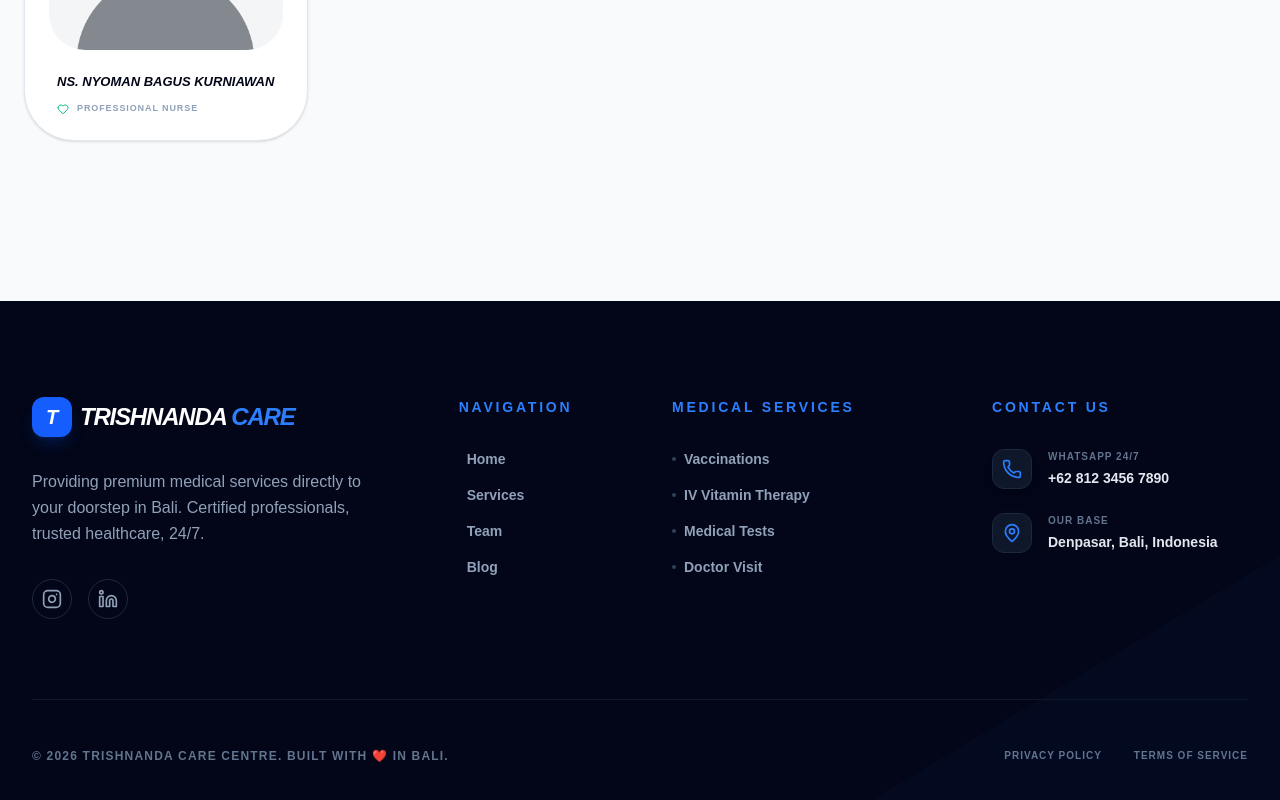
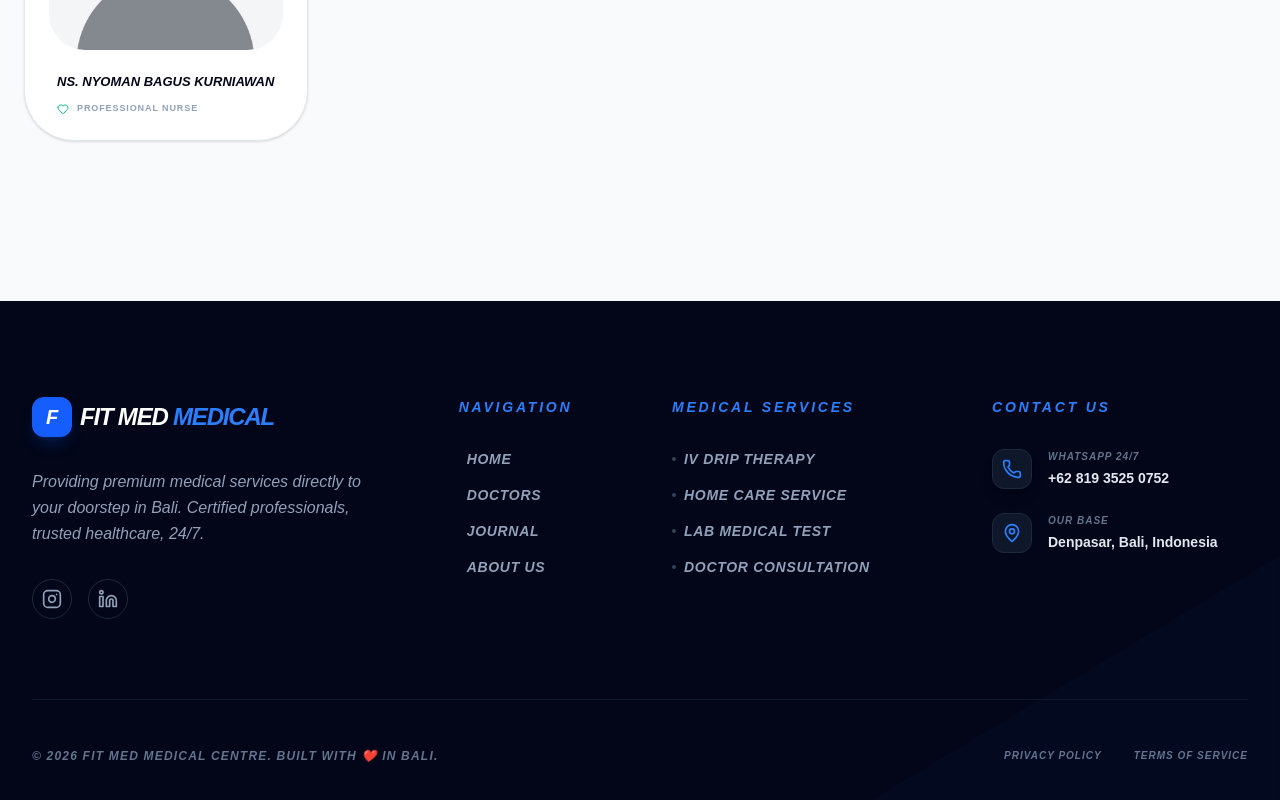
Before and after one commit to TanganIkan/FitMedMedical, a Next.js app: page /doctor in a window 1280 px wide. Shown: the part 2972-3772 px from the top of the page. Built offline with nearby package versions, Linux system fonts and the light colour scheme.

Commit message:
update footer

```diff
--- a/app/components/Footer.tsx
+++ b/app/components/Footer.tsx
@@ -16,30 +16,45 @@ export default function Footer() {
         <div className="grid grid-cols-1 md:grid-cols-2 lg:grid-cols-12 gap-16 mb-20">
           <div className="lg:col-span-4">
             <div className="flex items-center gap-2 mb-8">
-              <div className="w-10 h-10 bg-blue-600 rounded-xl flex items-center justify-center font-black text-xl italic shadow-lg shadow-blue-600/20">T</div>
+              {/* UPDATE LOGO BRAND */}
+              <div className="w-10 h-10 bg-blue-600 rounded-xl flex items-center justify-center font-black text-xl italic shadow-lg shadow-blue-600/20 text-white">F</div>
               <span className="text-2xl font-black tracking-tighter uppercase italic">
-                Trishnanda <span className="text-blue-500">Care</span>
+                Fit Med <span className="text-blue-500">Medical</span>
               </span>
             </div>
-            <p className="text-slate-400 leading-relaxed max-w-sm mb-8 font-medium">Providing premium medical services directly to your doorstep in Bali. Certified professionals, trusted healthcare, 24/7.</p>
+            <p className="text-slate-400 leading-relaxed max-w-sm mb-8 font-medium italic">Providing premium medical services directly to your doorstep in Bali. Certified professionals, trusted healthcare, 24/7.</p>
             <div className="flex gap-4">
-              <a href="#" className="w-10 h-10 rounded-full border border-slate-800 flex items-center justify-center text-slate-400 hover:bg-blue-600 hover:text-white hover:border-blue-600 transition-all">
+              <Link
+                href="https://instagram.com"
+                target="_blank"
+                className="w-10 h-10 rounded-full border border-slate-800 flex items-center justify-center text-slate-400 hover:bg-blue-600 hover:text-white hover:border-blue-600 transition-all"
+              >
                 <Instagram className="w-5 h-5" />
-              </a>
-              <a href="#" className="w-10 h-10 rounded-full border border-slate-800 flex items-center justify-center text-slate-400 hover:bg-blue-600 hover:text-white hover:border-blue-600 transition-all">
+              </Link>
+              <Link
+                href="https://linkedin.com"
+                target="_blank"
+                className="w-10 h-10 rounded-full border border-slate-800 flex items-center justify-center text-slate-400 hover:bg-blue-600 hover:text-white hover:border-blue-600 transition-all"
+              >
                 <Linkedin className="w-5 h-5" />
-              </a>
+              </Link>
             </div>
           </div>
 
           <div className="lg:col-span-2">
-            <h4 className="text-sm font-black uppercase tracking-[0.2em] mb-8 text-blue-500">Navigation</h4>
+            <h4 className="text-sm font-black uppercase tracking-[0.2em] mb-8 text-blue-500 italic">Navigation</h4>
             <ul className="space-y-4">
-              {["Home", "Services", "Team", "Blog"].map((item) => (
-                <li key={item}>
-                  <Link href={`#${item.toLowerCase()}`} className="text-slate-400 hover:text-white transition-colors font-bold text-sm flex items-center gap-2 group">
+              {/* UPDATE LINK NAVIGATION SESUAI NAVBAR */}
+              {[
+                { name: "Home", href: "/" },
+                { name: "Doctors", href: "/doctor" },
+                { name: "Journal", href: "/blog" },
+                { name: "About Us", href: "/about" },
+              ].map((item) => (
+                <li key={item.name}>
+                  <Link href={item.href} className="text-slate-400 hover:text-white transition-colors font-bold text-sm flex items-center gap-2 group italic uppercase tracking-wider">
                     <span className="w-0 h-[2px] bg-blue-500 transition-all group-hover:w-3"></span>
-                    {item}
+                    {item.name}
                   </Link>
                 </li>
               ))}
@@ -47,10 +62,10 @@ export default function Footer() {
           </div>
 
           <div className="lg:col-span-3">
-            <h4 className="text-sm font-black uppercase tracking-[0.2em] mb-8 text-blue-500">Medical Services</h4>
+            <h4 className="text-sm font-black uppercase tracking-[0.2em] mb-8 text-blue-500 italic">Medical Services</h4>
             <ul className="space-y-4">
-              {["Vaccinations", "IV Vitamin Therapy", "Medical Tests", "Doctor Visit"].map((item) => (
-                <li key={item} className="text-slate-400 font-bold text-sm cursor-default flex items-center gap-2">
+              {["IV Drip Therapy", "Home Care Service", "Lab Medical Test", "Doctor Consultation"].map((item) => (
+                <li key={item} className="text-slate-400 font-bold text-sm cursor-default flex items-center gap-2 italic uppercase tracking-wider">
                   <div className="w-1 h-1 bg-slate-700 rounded-full"></div>
                   {item}
                 </li>
@@ -59,23 +74,23 @@ export default function Footer() {
           </div>
 
           <div className="lg:col-span-3">
-            <h4 className="text-sm font-black uppercase tracking-[0.2em] mb-8 text-blue-500">Contact Us</h4>
+            <h4 className="text-sm font-black uppercase tracking-[0.2em] mb-8 text-blue-500 italic">Contact Us</h4>
             <div className="space-y-6">
               <div className="flex gap-4 group">
                 <div className="w-10 h-10 rounded-xl bg-slate-900 border border-slate-800 flex items-center justify-center text-blue-500 group-hover:bg-blue-600 group-hover:text-white transition-all shrink-0 shadow-lg">
                   <Phone className="w-5 h-5" />
                 </div>
-                <div>
-                  <p className="text-[10px] font-black uppercase tracking-widest text-slate-500 mb-1">WhatsApp 24/7</p>
-                  <p className="text-sm font-bold text-slate-200">+62 812 3456 7890</p>
-                </div>
+                <Link href="https://wa.me/6281935250752" target="_blank">
+                  <p className="text-[10px] font-black uppercase tracking-widest text-slate-500 mb-1 italic">WhatsApp 24/7</p>
+                  <p className="text-sm font-bold text-slate-200">+62 819 3525 0752</p>
+                </Link>
               </div>
               <div className="flex gap-4">
                 <div className="w-10 h-10 rounded-xl bg-slate-900 border border-slate-800 flex items-center justify-center text-blue-500 shrink-0">
                   <MapPin className="w-5 h-5" />
                 </div>
                 <div>
-                  <p className="text-[10px] font-black uppercase tracking-widest text-slate-500 mb-1">Our Base</p>
+                  <p className="text-[10px] font-black uppercase tracking-widest text-slate-500 mb-1 italic">Our Base</p>
                   <p className="text-sm font-bold text-slate-200">Denpasar, Bali, Indonesia</p>
                 </div>
               </div>
@@ -84,12 +99,12 @@ export default function Footer() {
         </div>
 
         <div className="pt-12 border-t border-slate-900 flex flex-col md:flex-row justify-between items-center gap-6">
-          <p className="text-slate-500 text-xs font-bold uppercase tracking-widest">© {currentYear} Trishnanda Care Centre. Built with ❤️ in Bali.</p>
+          <p className="text-slate-500 text-xs font-bold uppercase tracking-widest italic">© {currentYear} Fit Med Medical Centre. Built with ❤️ in Bali.</p>
           <div className="flex gap-8">
-            <Link href="#" className="text-slate-500 hover:text-blue-500 text-[10px] font-black uppercase tracking-widest transition-colors">
+            <Link href="#" className="text-slate-500 hover:text-blue-500 text-[10px] font-black uppercase tracking-widest transition-colors italic">
               Privacy Policy
             </Link>
-            <Link href="#" className="text-slate-500 hover:text-blue-500 text-[10px] font-black uppercase tracking-widest transition-colors">
+            <Link href="#" className="text-slate-500 hover:text-blue-500 text-[10px] font-black uppercase tracking-widest transition-colors italic">
               Terms of Service
             </Link>
           </div>
--- a/app/doctor/page.tsx
+++ b/app/doctor/page.tsx
@@ -36,11 +36,9 @@ export default function DoctorPage() {
           </div>
 
           <div className="flex bg-white p-2 rounded-[32px] shadow-xl shadow-slate-900/5 border border-slate-100 relative">
-            {/* 4. Casting array sebagai FilterType[] agar 'type' dikenali dengan benar */}
             {(["all", "doctor", "nurse"] as FilterType[]).map((type) => (
               <button
                 key={type}
-                // 5. 'any' sudah dibuang, sekarang 'type' sudah valid
                 onClick={() => setFilter(type)}
                 className={`relative px-8 py-3 rounded-full text-[10px] font-black uppercase tracking-widest transition-colors z-10 ${filter === type ? "text-white" : "text-slate-400 hover:text-slate-950"}`}
               >
@@ -51,7 +49,6 @@ export default function DoctorPage() {
           </div>
         </div>
 
-        {/* ... sisa kode grid dan modal tetap sama karena sudah aman ... */}
         <motion.div layout className="grid grid-cols-1 sm:grid-cols-2 lg:grid-cols-4 gap-8">
           <AnimatePresence mode="popLayout">
             {filteredTeam.map((staff) => (
```
